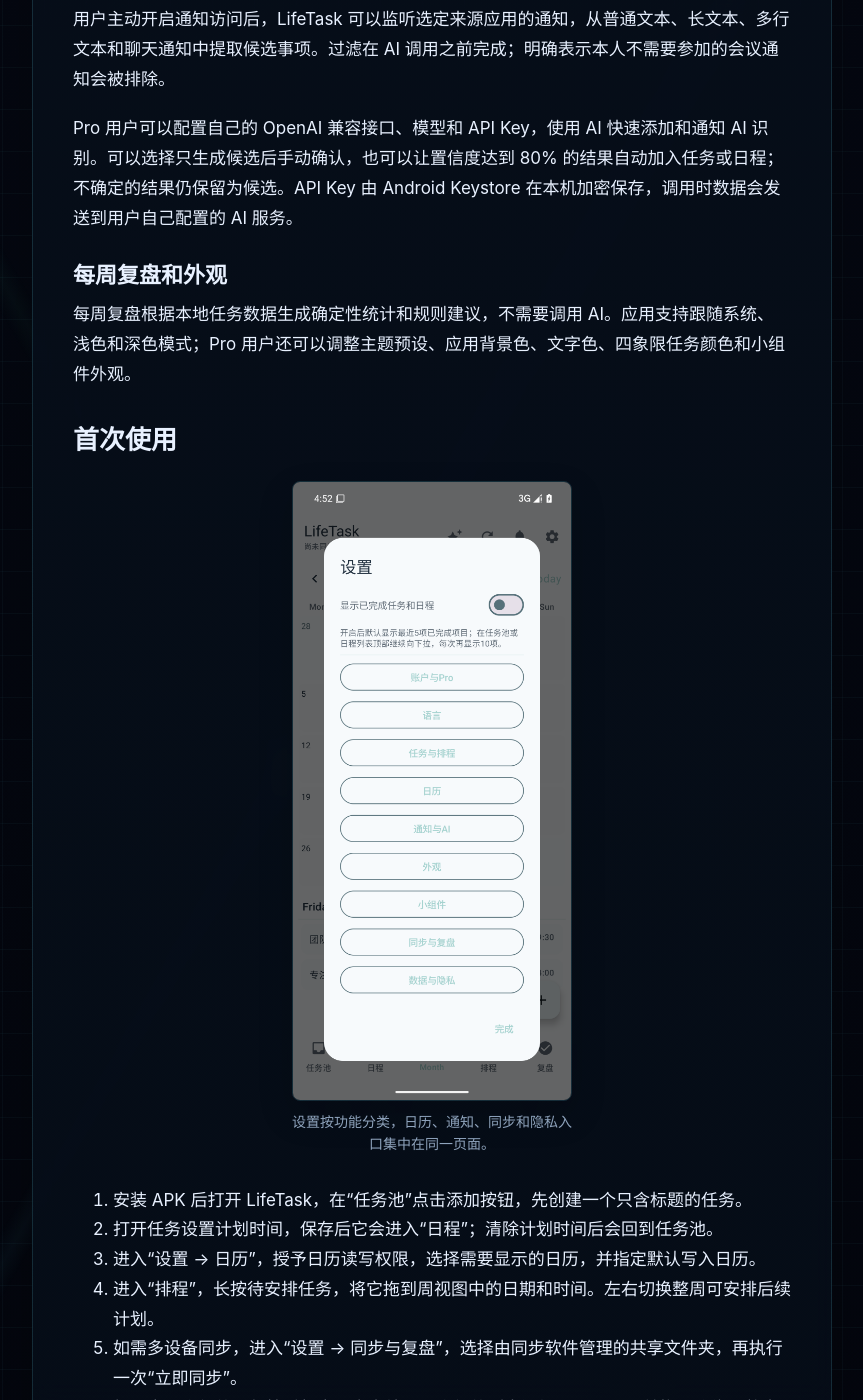
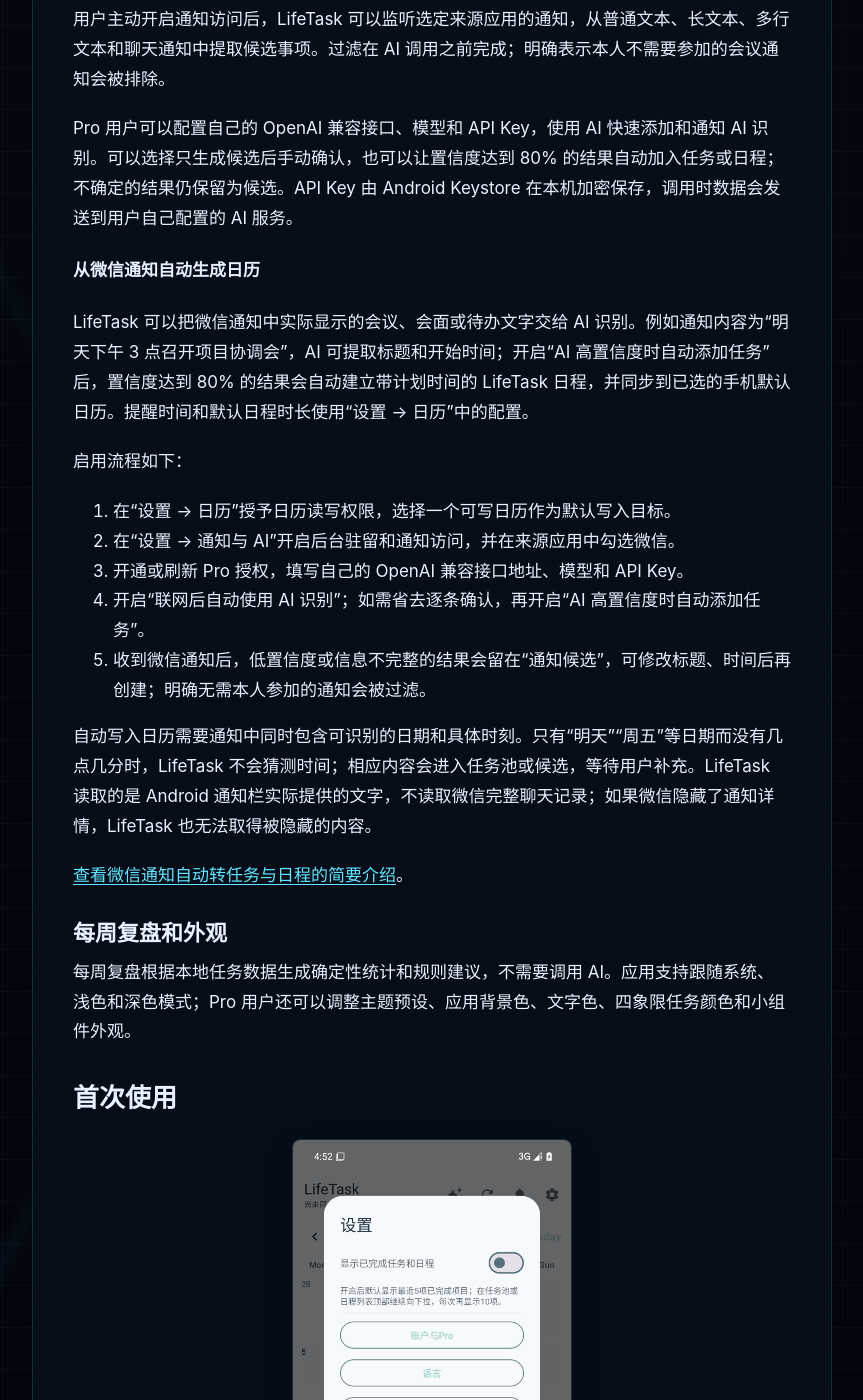
Before and after one commit to joysky77/MyBlog, a Jekyll site: the page built from _posts/2026-10-01-lifetask-android.md, in a window 1280 px wide and 1400 px high, scrolled down 5141 px. Shown: the whole window, without its empty margins (208-1071 px from the left). Built offline with Jekyll 4.4.1, drawn with Linux system fonts in a browser that asks for light colours; comment, search, counter and statistics services are not loaded; some of the changed text lies outside the part shown.

Commit message:
Document LifeTask WeChat notification calendar automation

```diff
--- a/_posts/2026-10-01-lifetask-android.md
+++ b/_posts/2026-10-01-lifetask-android.md
@@ -95,6 +95,22 @@ LifeTask 的核心数据保存在本机 Room 数据库中。需要多设备同
 
 Pro 用户可以配置自己的 OpenAI 兼容接口、模型和 API Key，使用 AI 快速添加和通知 AI 识别。可以选择只生成候选后手动确认，也可以让置信度达到 80% 的结果自动加入任务或日程；不确定的结果仍保留为候选。API Key 由 Android Keystore 在本机加密保存，调用时数据会发送到用户自己配置的 AI 服务。
 
+#### 从微信通知自动生成日历
+
+LifeTask 可以把微信通知中实际显示的会议、会面或待办文字交给 AI 识别。例如通知内容为“明天下午 3 点召开项目协调会”，AI 可提取标题和开始时间；开启“AI 高置信度时自动添加任务”后，置信度达到 80% 的结果会自动建立带计划时间的 LifeTask 日程，并同步到已选的手机默认日历。提醒时间和默认日程时长使用“设置 → 日历”中的配置。
+
+启用流程如下：
+
+1. 在“设置 → 日历”授予日历读写权限，选择一个可写日历作为默认写入目标。
+2. 在“设置 → 通知与 AI”开启后台驻留和通知访问，并在来源应用中勾选微信。
+3. 开通或刷新 Pro 授权，填写自己的 OpenAI 兼容接口地址、模型和 API Key。
+4. 开启“联网后自动使用 AI 识别”；如需省去逐条确认，再开启“AI 高置信度时自动添加任务”。
+5. 收到微信通知后，低置信度或信息不完整的结果会留在“通知候选”，可修改标题、时间后再创建；明确无需本人参加的通知会被过滤。
+
+自动写入日历需要通知中同时包含可识别的日期和具体时刻。只有“明天”“周五”等日期而没有几点几分时，LifeTask 不会猜测时间；相应内容会进入任务池或候选，等待用户补充。LifeTask 读取的是 Android 通知栏实际提供的文字，不读取微信完整聊天记录；如果微信隐藏了通知详情，LifeTask 也无法取得被隐藏的内容。
+
+[查看微信通知自动转任务与日程的简要介绍]({{ "/2026/10/14/lifetask-week-planning/" | relative_url }})。
+
 ### 每周复盘和外观
 
 每周复盘根据本地任务数据生成确定性统计和规则建议，不需要调用 AI。应用支持跟随系统、浅色和深色模式；Pro 用户还可以调整主题预设、应用背景色、文字色、四象限任务颜色和小组件外观。
@@ -112,8 +128,8 @@ Pro 用户可以配置自己的 OpenAI 兼容接口、模型和 API Key，使用
 4. 进入“排程”，长按待安排任务，将它拖到周视图中的日期和时间。左右切换整周可安排后续计划。
 5. 如需多设备同步，进入“设置 → 同步与复盘”，选择由同步软件管理的共享文件夹，再执行一次“立即同步”。
 6. 如需桌面小组件，长按手机桌面空白处，从小组件列表添加 LifeTask，并拖动边缘调整大小。
-7. 如需通知候选，在“设置 → 通知与 AI”开启后台驻留和通知访问，再选择需要监听的来源应用。
-8. 如需 AI 功能，先在“账户与 Pro”中开通或刷新 Pro 授权，再填写 OpenAI 兼容接口地址、模型和 API Key。
+7. 如需识别微信通知，在“设置 → 通知与 AI”开启后台驻留和通知访问，再将微信加入来源应用。
+8. 如需 AI 自动识别，先在“账户与 Pro”中开通或刷新 Pro 授权，填写 OpenAI 兼容接口地址、模型和 API Key，再按需开启自动分析与高置信度自动添加。
 
 ## Pro 开通说明
 
```
